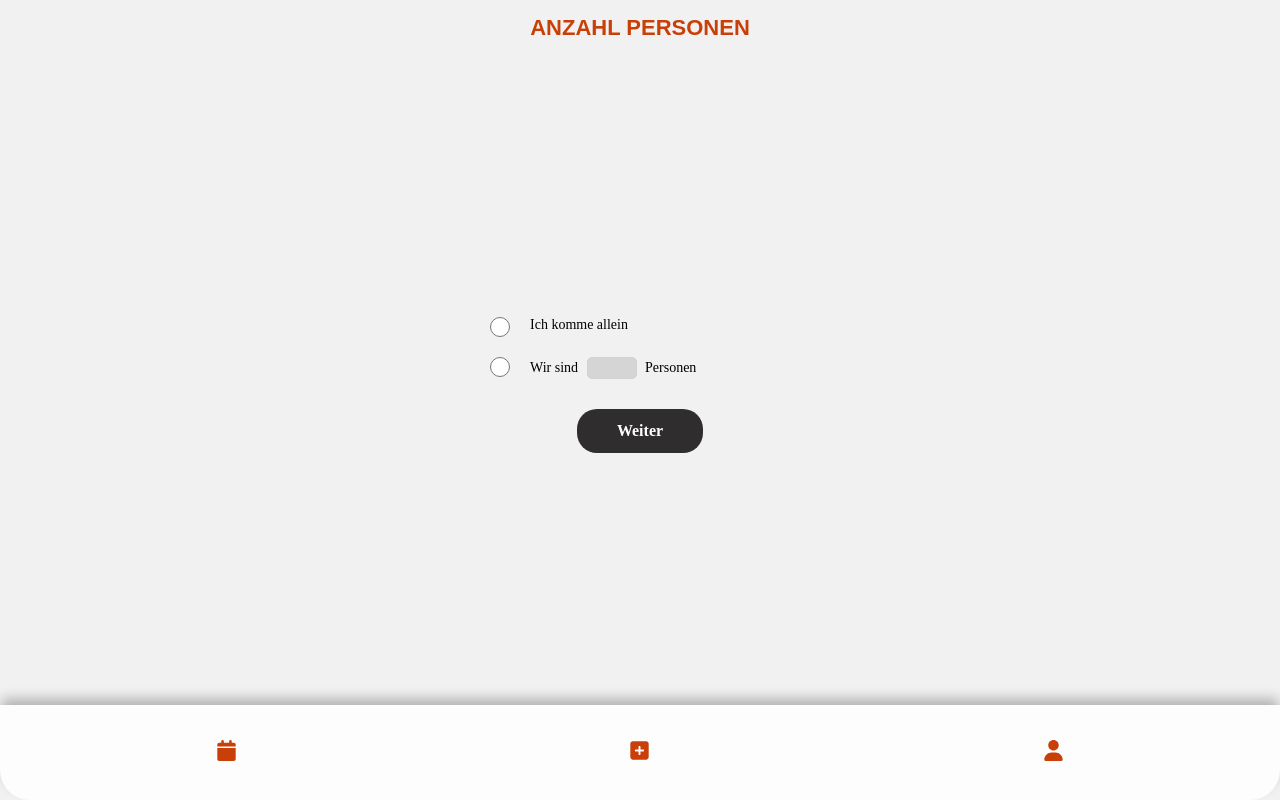
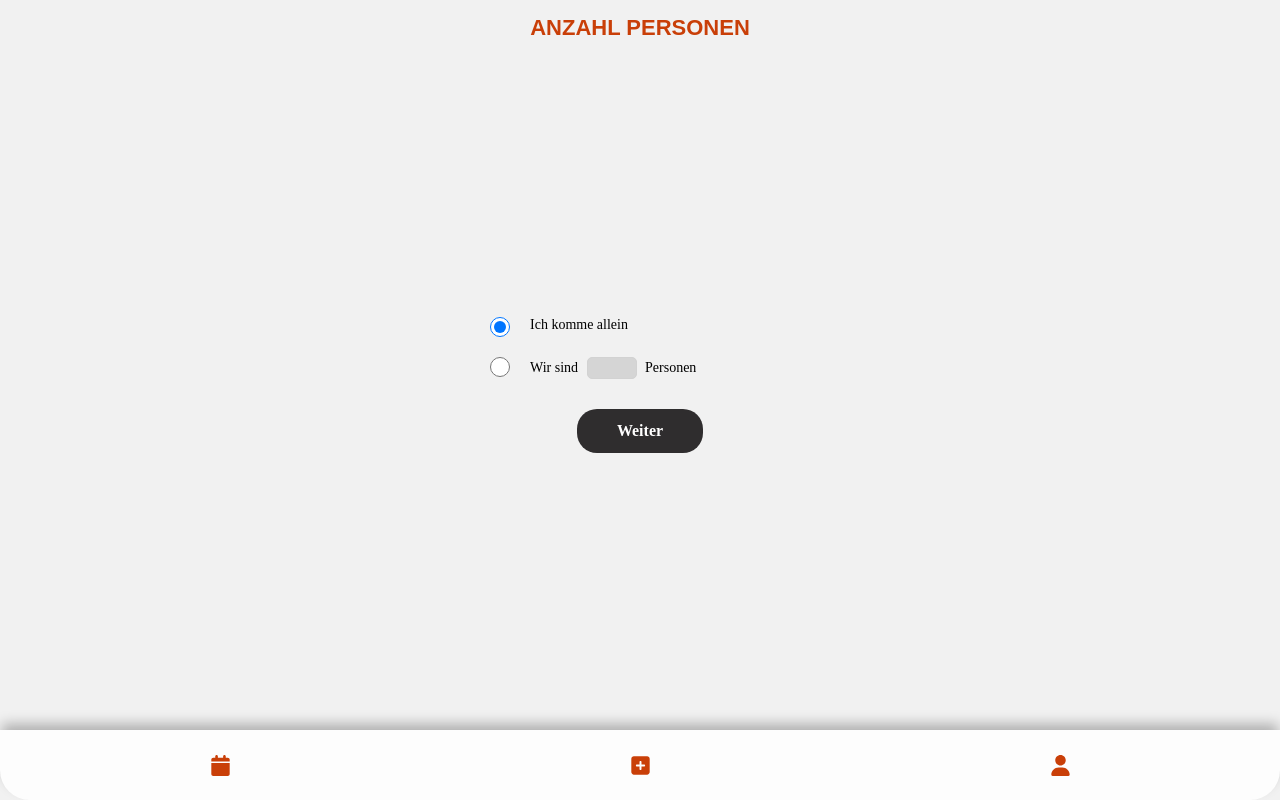
Before and after one commit to ChristianSegundo/spiesser_mma_2022, a Vue app: page /gast/zusage-teilnehmer in a window 1280 px wide. Built offline with nearby package versions, Linux system fonts and the light colour scheme; a web font is replaced by a local one; what v-calendar would draw is missing.

Commit message:
Diverse Anpassungen

```diff
--- a/public/index.html
+++ b/public/index.html
@@ -3,7 +3,7 @@
   <head>
     <meta charset="utf-8">
     <meta http-equiv="X-UA-Compatible" content="IE=edge">
-    <meta name="viewport" content="width=device-width,initial-scale=1.0">
+    <meta name="viewport" content="width=device-width, initial-scale=1.0, maximum-scale=1.0,user-scalable=0">
     <link rel="icon" href="<%= BASE_URL %>favicon.ico">
     <title><%= htmlWebpackPlugin.options.title %></title>
   </head>
--- a/src/App.vue
+++ b/src/App.vue
@@ -1,7 +1,8 @@
 <template>
   <!-- Zeigt aktuelle Componente an: -->
-  <router-view/>
+  <router-view />
   <NavigationComponent></NavigationComponent>
+
 
 </template>
 
--- a/src/assets/main.scss
+++ b/src/assets/main.scss
@@ -279,7 +279,7 @@ textarea {
     text-align: center;
 }
 #delete-dingsel svg{
-    width: 28px;
+    width: 22px;
 }
 
 .mitbringliste ul,
@@ -321,10 +321,12 @@ li {
     width: 20%;
     border: solid #2F2D2E;
     border-width: 0 0 1px 0;
+    background-color: transparent;
+margin: 0;
 }
 
 .mitbringliste-input svg {
-    width: 50%;
+    width: 22px;
     background-color: #f1f1f1;
     border: none;
     fill: #C93F08;
@@ -333,7 +335,7 @@ li {
 
 .mitbringliste-input svg:hover {
     fill: #2F2D2E;
-    width: 55%;
+    width: 22px;
 }
 
 .preview-date {
@@ -514,7 +516,6 @@ li {
 .teilnehmer-zusage-gruppe #teilnehmer-zahl {
     width: 50px;
     padding-right: 0;
-    text-align: center;
     margin: 0 5px;
 }
 
@@ -601,3 +602,10 @@ li {
 .vc-container {
 width: 350px;
 }
+.input-time:before {
+    content: '13:00 Uhr';
+    text-align: center;
+
+}.input-time:focus:before {
+    content: '';
+}
--- a/src/components/NavigationComponent.vue
+++ b/src/components/NavigationComponent.vue
@@ -77,24 +77,24 @@
     margin-right: auto;
 }
  .navbar {
-	 background: #fdfdfd;
-	 padding: 10px 20px 15px;
-	 box-shadow: 0px 20px 40px rgba(18, 34, 64, 0.1);
-	 border-bottom-left-radius: 30px;
-	 border-bottom-right-radius: 30px;
-     position: fixed;
+  background: #fdfdfd;
+    padding: 10px 10px 10px;
+    box-shadow: 0px 20px 40px rgb(18 34 64 / 10%);
+    border-bottom-left-radius: 30px;
+    border-bottom-right-radius: 30px;
+    position: fixed;
     bottom: 0;
     display: flex;
-	 align-items: center;
-   justify-content: space-around;
-   width: inherit;
-   -webkit-box-shadow: 0px -8px 13px -2px rgba(0,0,0,0.28);
-box-shadow: 0px -8px 13px -2px rgba(0,0,0,0.28);
-z-index: 999;
+    box-shadow: 0px -8px 13px -2px rgb(0 0 0 / 28%);
+    z-index: 999;
+    justify-content: space-around;
+    flex-direction: row;
+    /* margin: 10px; */
+    width: -webkit-fill-available;
 }
  .navbar__item {
-	 width: 70px;
-	 height: 70px;
+	 width: 50px;
+	 height: 50px;
 	 position: relative;
 	 cursor: pointer;
 	 padding: 10px;
--- a/src/views/dashboard/Dashboard_EventsView.vue
+++ b/src/views/dashboard/Dashboard_EventsView.vue
@@ -44,7 +44,8 @@
     <div id="kalender-events" role="tabpanel" aria-labelledby="link2" >
       <!-- wenn Tab "Kalender" aktiviert, wird Inhalt angezeigt -->
       <h3>Kalender</h3>
-      <p> (( Einbindung Kalender )) </p>
+      <vc-date-picker color="orange" id="date-input-1" />
+
     </div>
   </div>
 </div>
@@ -77,7 +78,6 @@
 
 .tabs__content {
   order: 1;
-  width: 300px;
   display: none;
 }
 
@@ -96,6 +96,7 @@
 <script>
 // @ is an alias to /src
 import FirstComponent from '@/components/FirstComponent.vue'
+import 'v-calendar/dist/style.css'
 
 export default {
   name: 'Dashboard_EventsView',
--- a/src/views/gast/Zusage_TeilnehmerView.vue
+++ b/src/views/gast/Zusage_TeilnehmerView.vue
@@ -3,16 +3,16 @@
 
   <div>
   <div class="teilnehmer-zusage-alleine">
-    <input type="radio" id="teilnehmer-allein" name="teilnehmer" value="teilnehmer-allein">
+    <input type="radio" id="teilnehmer-allein" name="teilnehmer" value="teilnehmer-allein" checked>
     <label for="teilnehmer-allein">Ich komme allein</label><br>
   </div>
 
   <div class="teilnehmer-zusage-gruppe">
-    <input type="radio" id="teilnehmer-mehrere" name="teilnehmer" value="teilnehmer-mehrere">
+    <input type="radio" id="teilnehmer-mehrere" name="teilnehmer" value="teilnehmer-mehrere" >
     <label for="teilnehmer-mehrere">
 
       Wir sind
-      <input type="number" id="teilnehmer-zahl" name="teilnehmer-zahl" min="2" max="20" required>
+      <input type="number" id="teilnehmer-zahl" name="teilnehmer-zahl" min="2" max="20" pattern="\d*" required>
       Personen
     </label>
   </div>
--- a/src/views/organisator/Event_Erstellen_02View.vue
+++ b/src/views/organisator/Event_Erstellen_02View.vue
@@ -3,7 +3,7 @@
   <h1>Wann findet {{new_event.eventname}} statt?</h1>
 
   <div id="time-choose">
-    <input type="time" min="1" max="24" v-model="new_event.startzeit">
+    <input type="time" min="1" max="24"  class="input-time" v-model="new_event.startzeit">
   </div>
   <div id="kalenderanzeige">
     <vc-date-picker color="orange" id="date-input-1" v-model="new_event.eventdatum" />
```
Also changed, not shown: src/assets/main.css.
